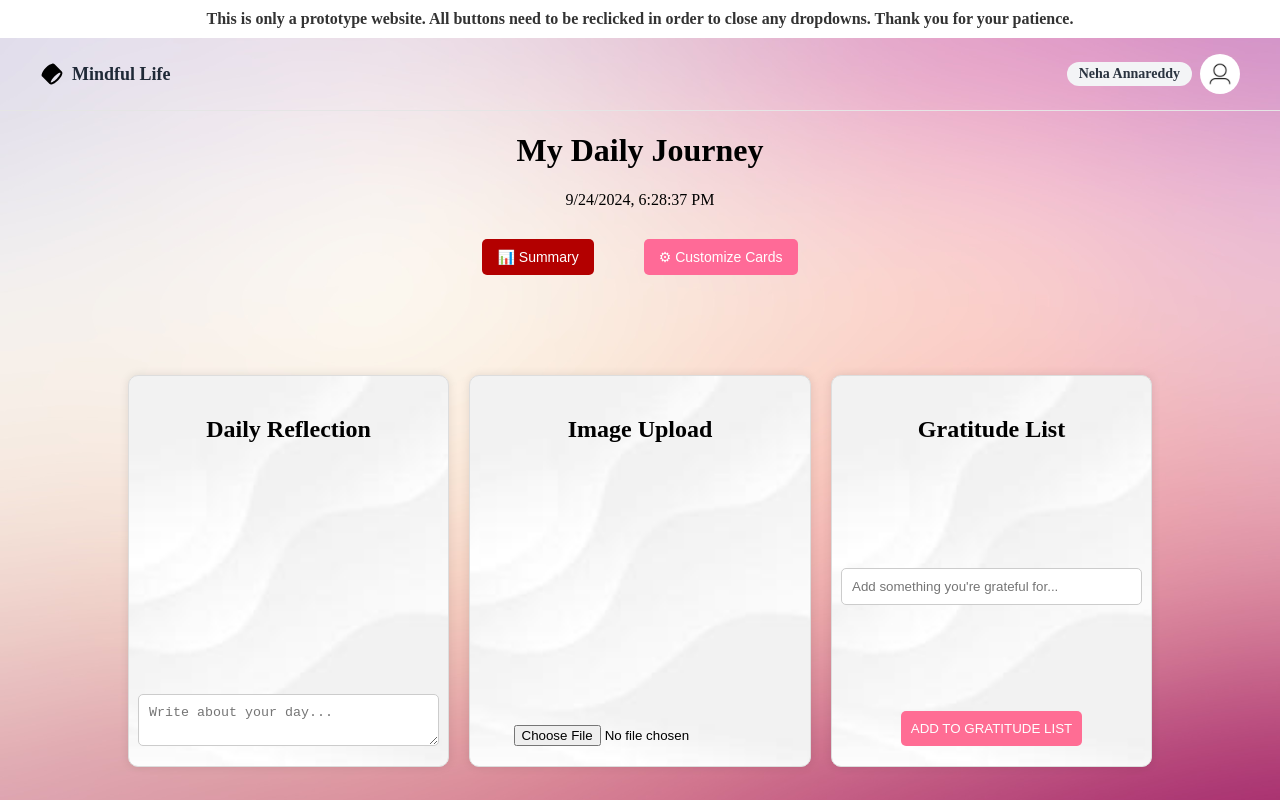
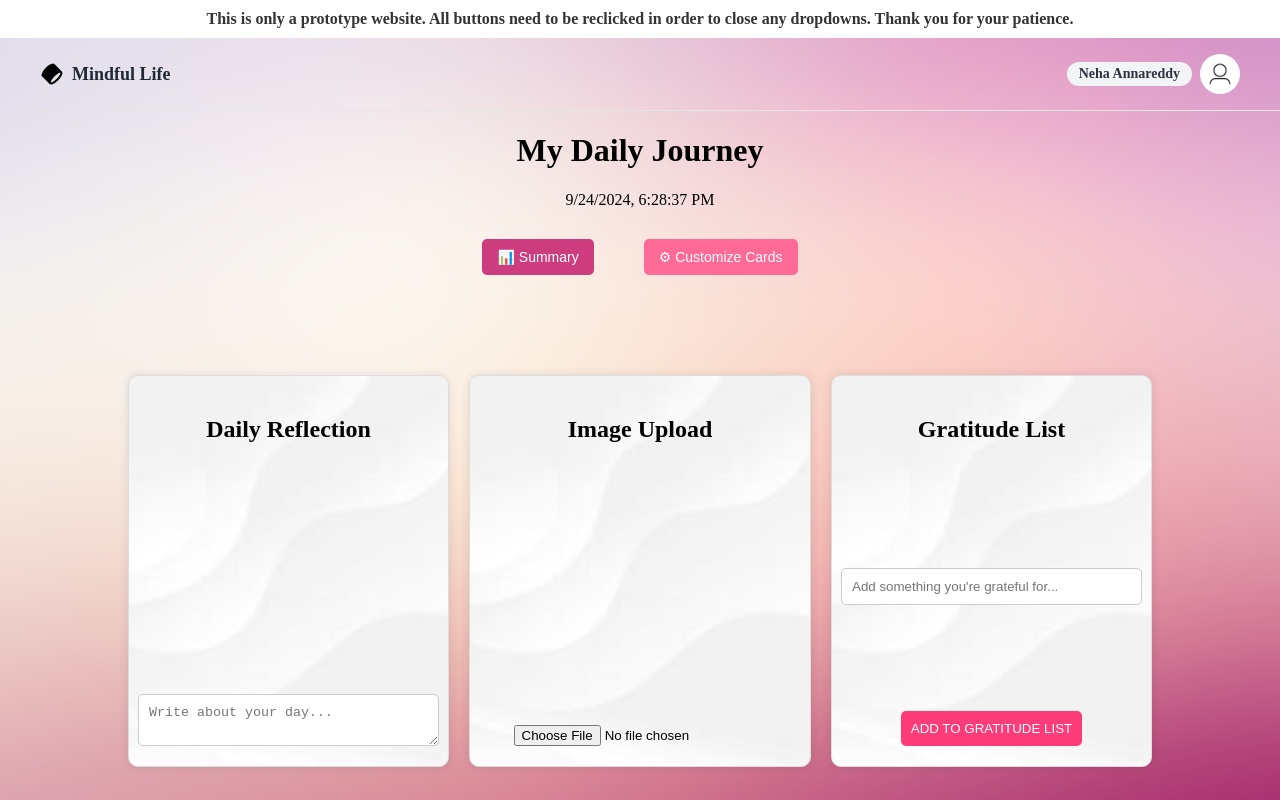
Before and after one commit to nehaAnnareddy/mindful-life, a Svelte app: page / in a window 1280 px wide. In both pictures the pointer is over the button "📊 Summary". Shown: the top 800 px of the page. Built offline with nearby package versions, Linux system fonts and the light colour scheme.

Commit message:
Changing button hover color to be consistent

```diff
--- a/src/EditEntry.svelte
+++ b/src/EditEntry.svelte
@@ -159,7 +159,7 @@
     }
 
     .save-button:hover {
-        background-color: #b30000;
+        background-color: #cc3c7f;
     }
 </style>
 
--- a/src/JournalEntry.svelte
+++ b/src/JournalEntry.svelte
@@ -280,7 +280,7 @@
     }
 
     button:hover {
-        background-color: #b30000;
+        background-color: #cc3c7f;
     }
 
     .sleep-tracker {
@@ -312,7 +312,7 @@
     button {
       margin-top: 10px;
       padding: 10px;
-      background-color: #ff6d94;
+      background-color: #ff3c7a;
       color: white;
       border: none;
       border-radius: 5px;
@@ -320,7 +320,7 @@
     }
 
     button:hover {
-      background-color: #b30000;
+      background-color: #cc3c7f;
     }
 
     .gratitude-list {
@@ -339,7 +339,7 @@
     }
 
     .remove-button {
-        background-color: #dc3545;
+        background-color: #ff3c7a;
         color: white;
         border: none;
         border-radius: 50%;
@@ -353,7 +353,7 @@
     }
 
     .remove-button:hover {
-        background-color: #c82333;
+        background-color: #cc3c7f;
     }
 
     .mood-checkbox {
--- a/src/PreviousEntries.svelte
+++ b/src/PreviousEntries.svelte
@@ -59,7 +59,7 @@
     }
 
     .edit-button {
-        background-color: #ff6d94;
+        background-color: #ff3c7a;
         color: white;
         border: none;
         border-radius: 5px;
@@ -71,7 +71,7 @@
     }
 
     .edit-button:hover {
-        background-color: #b30000;
+        background-color: #cc3c7f;
     }
 
     .header {
```
